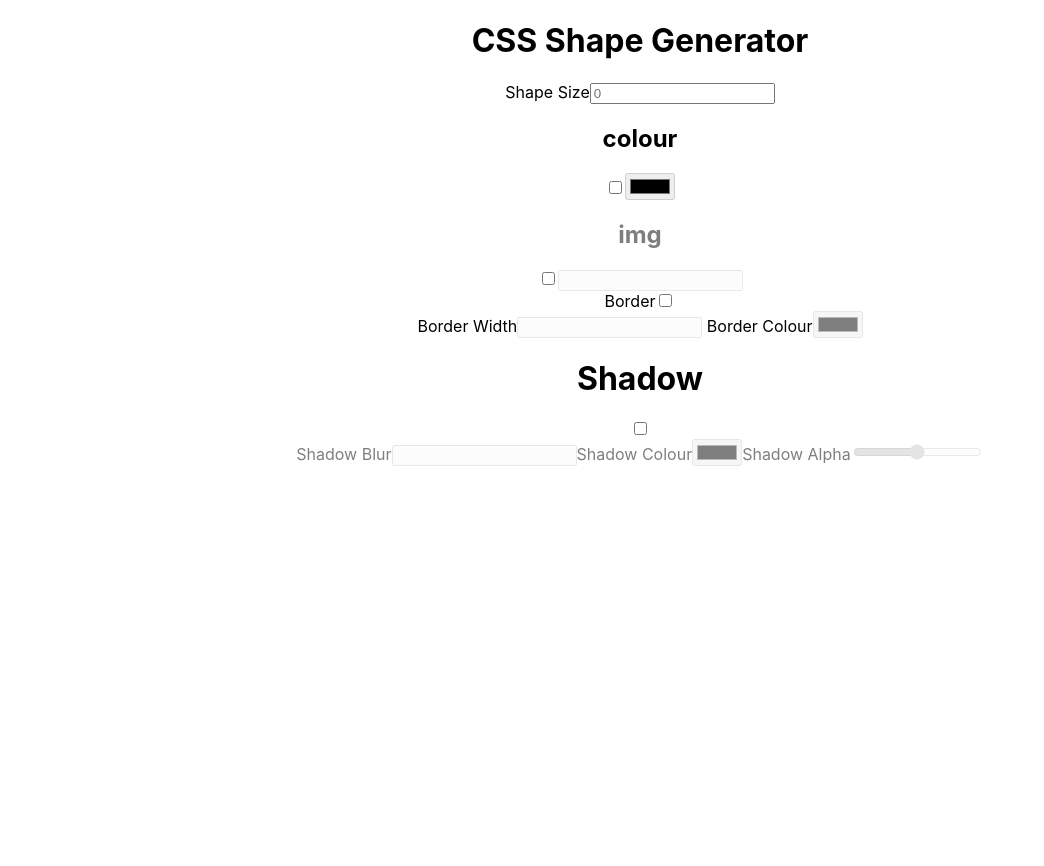
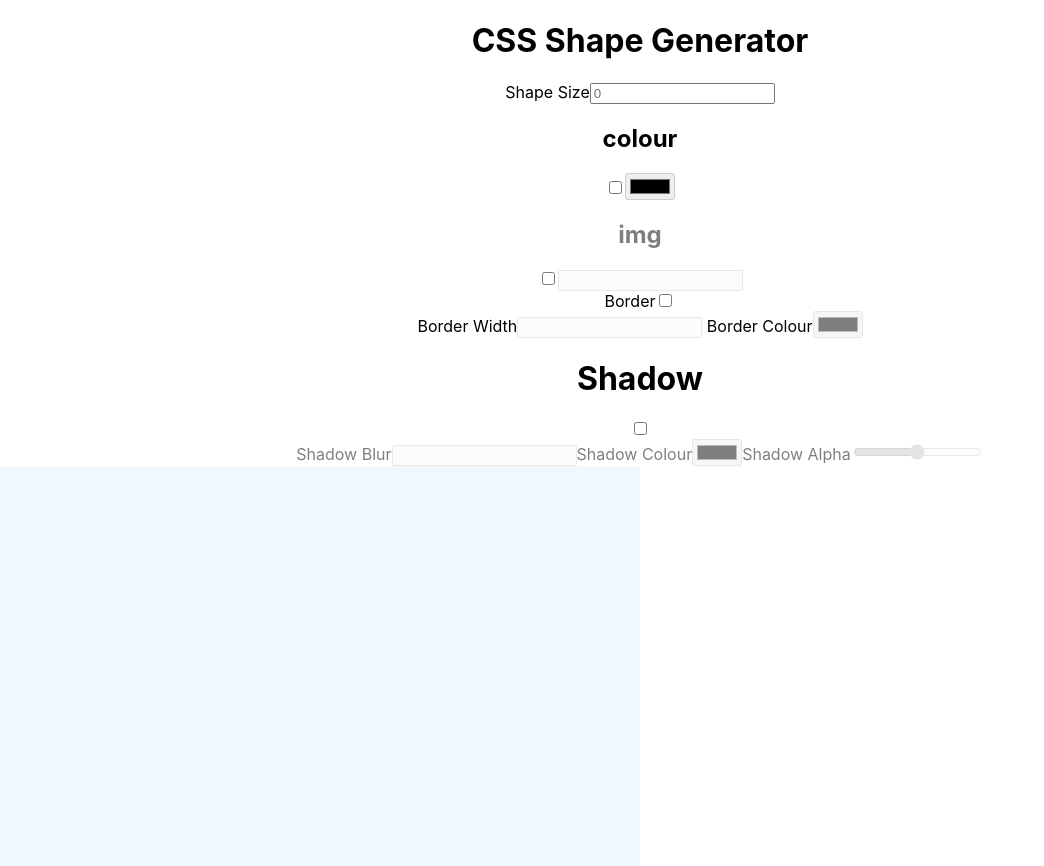
Before and after one commit to kylemcloughlin/css-shape-gen, a React (Create React App) app: page / in a window 1280 px wide. Shown: the whole page, without its empty margins (0-1044 px from the left). Before the commit the page ends 800 px from the top, so only its background shows below. Built offline with nearby package versions, Linux system fonts and the light colour scheme.

Commit message:
syncing css shape w state

```diff
--- a/src/App.css
+++ b/src/App.css
@@ -46,15 +46,17 @@ height: 100%;
   top: 5em;
   height: 100%;
 }
+*/
+
+
+
 .shape {
   width: 50%;
   height: 50%;
   background-color: aliceblue;
+  position: absolute;
+
 }
- */
-
-
-
 
 
 /* @keyframes App-logo-spin {
--- a/src/App.js
+++ b/src/App.js
@@ -7,21 +7,31 @@ import Border from './hooks/borderForm.jsx';
 import './App.css';
 
 function App() {
-  const [state, setState] = useState({
-    size: 'number'
-  });
+  const [shapeSize, setShapeSize] = useState(0);
+  const [fill, setFill] = useState({ type: 'color', code: '#444'});
+  const [border, setBorder] = useState({ borderWidth: null, borderColor: null});
+  const [shadow, setShadow] = useState({ shadowBlur: null, ShadowColor: "#444", shadowAlpha: 0});
   const handleSize = x => {
-    console.log(x);
+
+    setShapeSize({size: Number(x)});
   }
   const handleFill = (x, y) => {
-    console.log(x, y)
-  }
+  setFill({
+    type: x,
+    code: y
+  });
+  };
 
   const handleBorder = (x, y) => {
-    console.log(x, y)
+   setBorder({
+     borderWidth: x,
+     borderColor: y
+   });
   }
   const handleShadow = (x, y) => {
-    console.log(x, y)
+    setShadow({
+      x: '233'
+    })
   }
 
   return (
@@ -30,12 +40,11 @@ function App() {
       <h1>CSS Shape Generator</h1>
       </header>
       <div>
-        {/* <Shape/> */}
-
         <Size updateSize={handleSize}/>
         <Colour updateFill={handleFill}/>
         <Border updateBorder={handleBorder}/>
         <Shadow updateShadow={handleShadow}/>
+        <Shape {...shapeSize} {...fill} {...border} {...shadow}/>
       </div>
     </div>
   );
--- a/src/hooks/colourForm.jsx
+++ b/src/hooks/colourForm.jsx
@@ -32,11 +32,11 @@ function Colour(props) {
     <form className="shape-container" >
        <h2 style={clrStyle}>colour</h2>
       <input type="checkbox" value="clr" value='clr' onChange={e => setValue(e.target.value)}/>
-      <input type='color' style={clrStyle} disabled={disabled} onChange={e => { props.updateFill('fill-color', e.target.value) }}/>
+      <input type='color' style={clrStyle} disabled={disabled} onChange={e => { props.updateFill('colorCode', e.target.value) }}/>
          <br/>
       <h2 style={imgStyle}>img</h2>
       <input type="checkbox" value="img" onChange={e => setValue(e.target.value)} />
-      <input type='text' style={imgStyle} disabled={disabled} onChange={e => { props.updateFill('fill-img', e.target.value) }}/>
+      <input type='text' style={imgStyle} disabled={disabled} onChange={e => { props.updateFill('imgURL', e.target.value) }}/>
       <br/>
     </form>
   );
--- a/src/hooks/cssShape.jsx
+++ b/src/hooks/cssShape.jsx
@@ -1,7 +1,13 @@
-import React from 'react';
+import React, { useState, useEffect } from "react";
 
 
-function Shape() {
+function Shape(props) {
+ const [shapeState, setShapeState] = useState(props);
+  useEffect(() => {
+    setShapeState(props);
+   console.log(props);
+    console.log(shapeState);
+  }, [props]);
   return (
     <div className="shape-container">
        <div className="shape"/>
```
